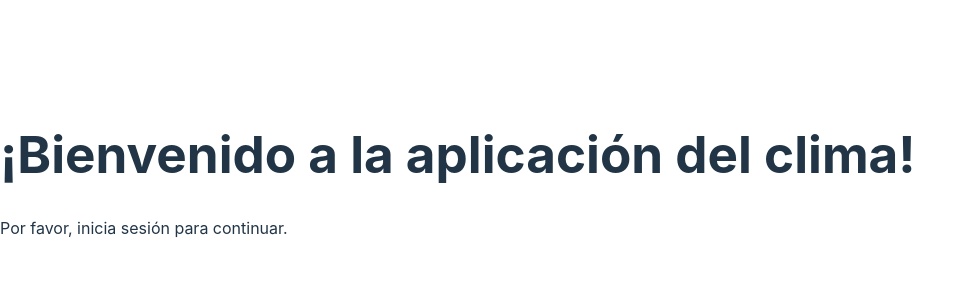
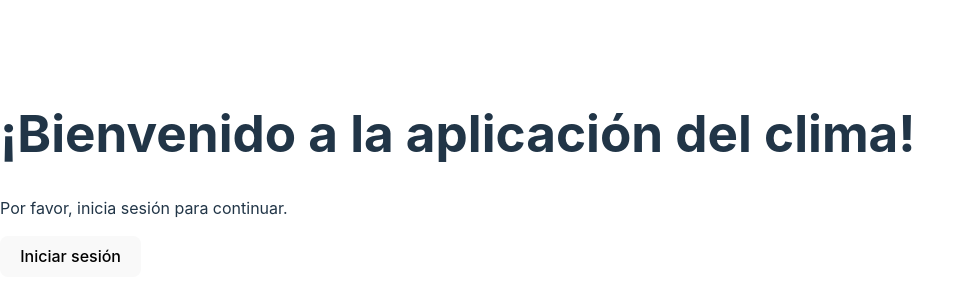
Before and after one commit to ItheraelCoder/weather-app, a React (Vite) app: page / in a window 1280 px wide. Shown: the part 226-526 px from the top of the page, without its empty margins (0-974 px from the left). Built offline with nearby package versions, Linux system fonts and the light colour scheme.

Commit message:
Actualizacion: Weather App - Otras funciones

```diff
--- a/src/pages/SearchPage.jsx
+++ b/src/pages/SearchPage.jsx
@@ -5,6 +5,7 @@ import { fetchWeatherData, fetchAutocompleteSuggestions } from '../services/';
 import { FaSun, FaCloud, FaCloudRain, FaSnowflake } from 'react-icons/fa';
 import { FeaturedCities, Forecast } from '../components/'
 import { useNavigate } from 'react-router-dom'; // Para redirigir a WelcomePage
+import { logout } from '../store/';
 
 const getWeatherIcon = (condition) => {
   switch (condition.toLowerCase()) {
@@ -79,6 +80,11 @@ export const SearchPage = () => {
     setShowSuggestions(false);
   };
 
+  const handleLogout = () => {
+    dispatch(logout()); // Cierra la sesión
+    navigate('/'); // Redirige a la página de inicio
+  };
+
   const temperature = weatherData
     ? isCelsius
       ? `${weatherData.current.temp_c}°C`
@@ -140,7 +146,12 @@ export const SearchPage = () => {
       <button onClick={() => navigate('/')} className="home-button">
         Volver a la página principal
       </button>
-
+      {/* Botón para cerrar sesión */}
+      {isAuthenticated && (
+        <button onClick={handleLogout} className="logout-button">
+          Cerrar sesión
+        </button>
+      )}
       <FeaturedCities />
     </div>
   );
--- a/src/pages/WelcomePage.jsx
+++ b/src/pages/WelcomePage.jsx
@@ -1,18 +1,38 @@
-import { useSelector } from 'react-redux';
+import { useDispatch, useSelector } from 'react-redux';
 import { useNavigate } from 'react-router-dom';
+import { logout } from '../store';
 
 export const WelcomePage = () => {
   const { isAuthenticated } = useSelector((state) => state.auth);
+  const dispatch = useDispatch();
   const navigate = useNavigate();
+
+  const handleLogout = () => {
+    dispatch(logout()); // Cierra la sesión
+    navigate('/'); // Redirige a la página de inicio
+  };
 
   return (
     <div className="welcome-page">
       <h1>¡Bienvenido a la aplicación del clima!</h1>
-      <p>Por favor, inicia sesión para continuar.</p>
+      {!isAuthenticated && (
+        <>
+          <p>Por favor, inicia sesión para continuar.</p>
+          <button onClick={() => navigate('/login')} className="login-button">
+            Iniciar sesión
+          </button>
+        </>
+      )}
       {isAuthenticated && (
-        <button onClick={() => navigate('/search')} className="search-button">
-          Ir al buscador
-        </button>
+        <>
+          <p>¡Hola! Estás autenticado.</p>
+          <button onClick={() => navigate('/search')} className="search-button">
+            Ir al buscador
+          </button>
+          <button onClick={handleLogout} className="logout-button">
+            Cerrar sesión
+          </button>
+        </>
       )}
     </div>
   );
--- /dev/null
+++ b/src/styles/WelcomePage.css
@@ -0,0 +1,44 @@
+.login-button {
+    margin-top: 20px;
+    padding: 10px 20px;
+    background-color: #007bff;
+    color: white;
+    border: none;
+    border-radius: 5px;
+    cursor: pointer;
+    font-size: 1rem;
+  }
+
+  .login-button:hover {
+    background-color: #0056b3;
+  }
+
+  .logout-button {
+    margin-top: 20px;
+    padding: 10px 20px;
+    background-color: #dc3545;
+    color: white;
+    border: none;
+    border-radius: 5px;
+    cursor: pointer;
+    font-size: 1rem;
+  }
+
+  .logout-button:hover {
+    background-color: #c82333;
+  }
+
+  .search-button {
+    margin-top: 20px;
+    padding: 10px 20px;
+    background-color: #28a745;
+    color: white;
+    border: none;
+    border-radius: 5px;
+    cursor: pointer;
+    font-size: 1rem;
+  }
+
+  .search-button:hover {
+    background-color: #218838;
+  }
```
